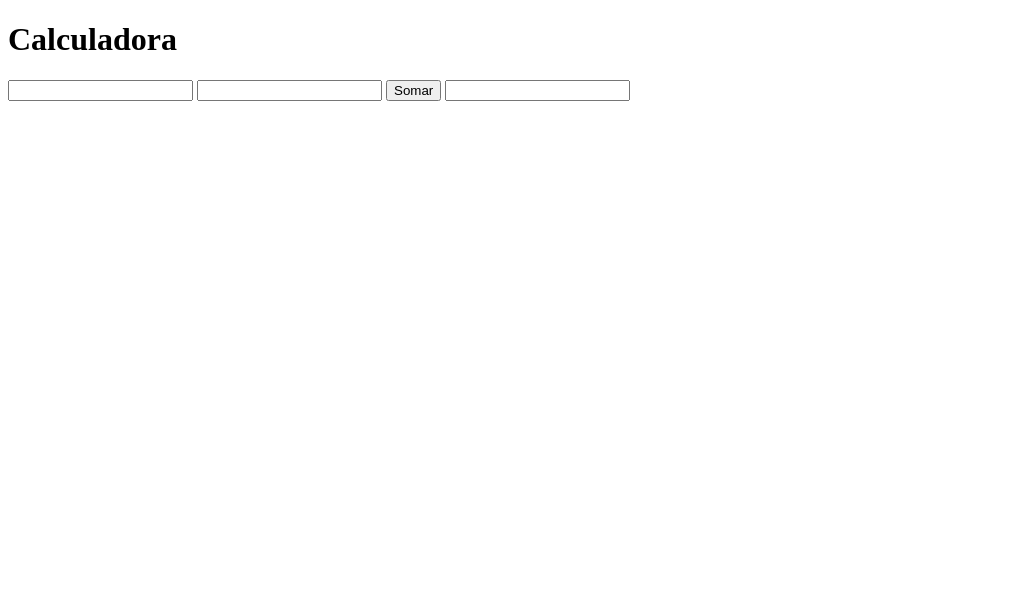
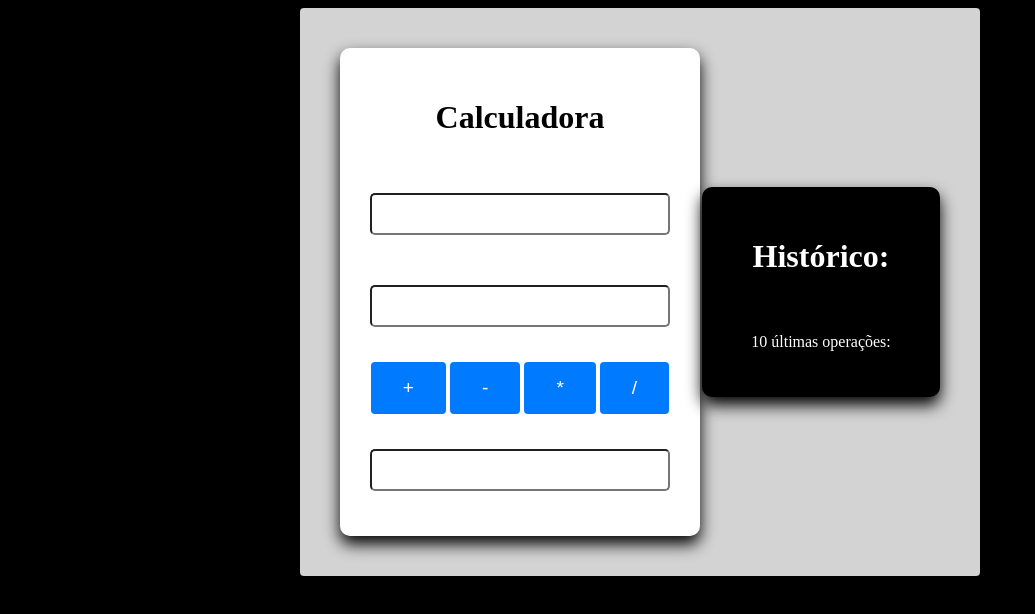
Before and after one commit to majusf/bootcamp-calculadora, a plain HTML site: page index.html in a window 1280 px wide. Shown: the whole page, without its empty margins (0-1035 px from the left). Drawn offline with Linux system fonts and the light colour scheme.

Commit message:
closes #2, closes #3, closes #4 - CSS, botão e as quatro operações

```diff
--- a/index.html
+++ b/index.html
@@ -1,15 +1,32 @@
 <!DOCTYPE html>
-<html lang="en">
+<html lang="pt-br">
 <head>
-    <meta charset="UTF-8">
+    <meta cha   rset="UTF-8">
     <meta name="viewport" content="width=device-width, initial-scale=1.0">
     <title>Calculadora</title>
+    <link rel="stylesheet" href="style.css">
 </head>
 <body>
-    <h1>Calculadora</h1>
-    <input />
-    <input />
-    <button>Somar</button>
-    <input readonly/>
+    <div class="container">
+        <div class="calculadora">
+            <h1>Calculadora</h1>
+            <input id="number1" type="number"/>
+            <input id="number2" type="number"/>
+            <div class="op">
+                <button onclick="calcular('+')">+</button>
+                <button onclick="calcular('-')">-</button>
+                <button onclick="calcular('*')">*</button>
+                <button onclick="calcular('/')">/</button>
+            </div>
+            <input id="output" type="text" readonly/>
+        </div>
+        <div class="historico">
+            <h1>Histórico:</h1>
+            <p>10 últimas operações:</p>
+        </div>
+    </div>
+
+    <script src="javascript.js"></script>
+
 </body>
 </html>
--- /dev/null
+++ b/javascript.js
@@ -0,0 +1,15 @@
+function calcular(op){
+    var number1 = parseFloat(document.getElementById("number1").value);
+    var number2 = parseFloat(document.getElementById("number2").value);
+    var output = 0;
+
+    switch(op){
+    case "+" : output = number1 + number2; break;
+    case "-" : output = number1 - number2; break;
+    case "*" : output = number1 * number2; break;
+    case "/" : output = number1 / number2; break;
+
+    }
+
+    document.getElementById("output").value = output;
+}
--- /dev/null
+++ b/style.css
@@ -0,0 +1,73 @@
+body{
+    background-color: black;
+}
+.container{
+    width: 600px;
+    background-color: #d3d3d3;
+    display: flex;
+    align-items: center;
+    margin: auto;
+    padding: 40px;
+    border-radius: 4px;
+    gap: 2px;
+}
+
+.calculadora{
+    width: 300px;
+    background-color: #fff;
+    display: flex;
+    flex-direction: column;
+    align-items: center;
+    padding: 30px;
+    row-gap: 20px;
+    border-radius: 10px;
+    box-shadow: 0px 8px 16px 0 rgb(0, 0, 0.2);
+}
+
+.historico{
+    width: 300px;
+    background-color: black;
+    color: #fff;
+    display: flex;
+    flex-direction: column;
+    align-items: center;
+    padding: 30px;
+    row-gap: 20px;
+    border-radius: 10px;
+    box-shadow: 0px 8px 16px 0 rgb(0, 0, 0.2);
+
+
+}
+
+
+input{
+    height: 22px;
+    padding: 8px;
+    width: 280px;
+    font-size: 1.2rem;
+    margin: 15px 70px;
+    border-radius: 5px;
+    align-items: center;
+}
+
+input[type=number]:focus{
+    outline: none;
+    box-shadow: 0 0 10px #3b59ee;
+    border:  3px solid #74deff;
+}
+
+button{
+    background-color: #007afe;
+    border: none;
+    color: #fff;
+    padding: 15px 32px;
+    text-decoration: none;
+    font-size: 1.2rem;
+    border-radius: 4px;
+    cursor: pointer;
+}
+
+button:hover{
+    background-color: #0069d9;
+    box-shadow: 0 8px 16px 0 rgb(0, 0, 0.2);
+}
```
